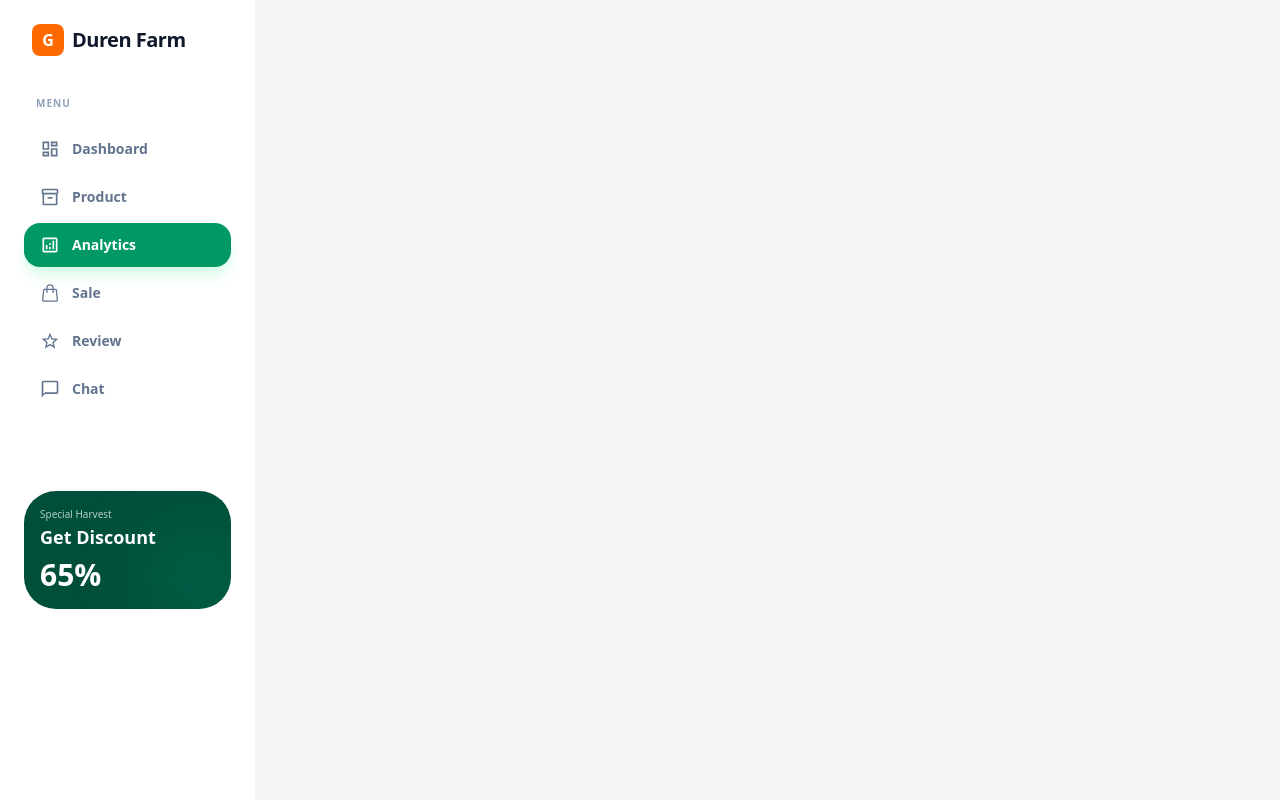
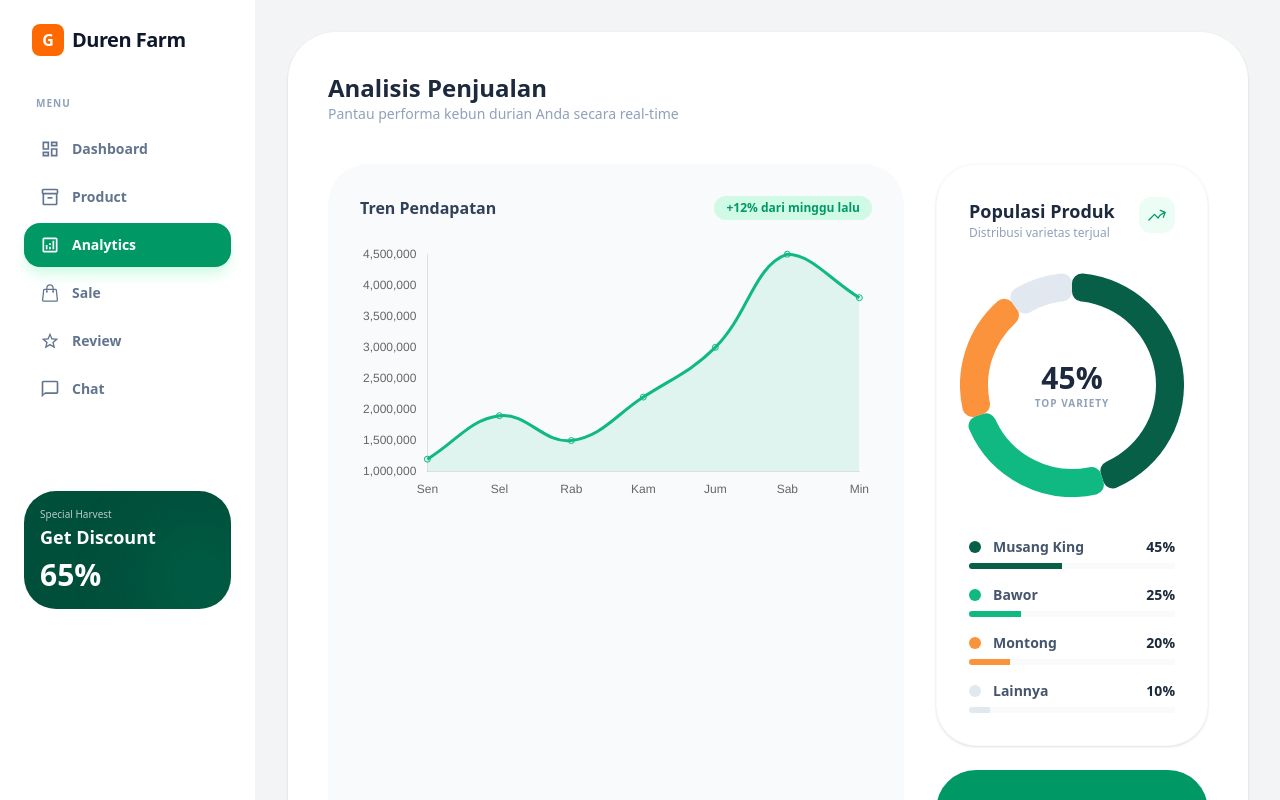
Before and after one commit to agrz4/duren-farm, a React (Vite) app: page /analytics in a window 1280 px wide. Shown: the top 800 px of the page. Built offline with nearby package versions, Linux system fonts and the light colour scheme.

Commit message:
feat(ui): add AnalyticsPage

```diff
--- a/package.json
+++ b/package.json
@@ -11,7 +11,9 @@
   },
   "dependencies": {
     "@tailwindcss/postcss": "^4.1.18",
+    "chart.js": "^4.5.1",
     "react": "^19.2.0",
+    "react-chartjs-2": "^5.3.1",
     "react-dom": "^19.2.0",
     "react-icons": "^5.5.0",
     "react-router-dom": "^7.11.0"
--- a/src/App.tsx
+++ b/src/App.tsx
@@ -3,6 +3,7 @@ import { BrowserRouter as Router, Routes, Route } from 'react-router-dom';
 import Sidebar from './components/Sidebar';
 import Dashboard from './pages/Dashboard';
 import ProductPage from './pages/ProductPage';
+import AnalyticsPage from './pages/AnalyticsPage';
 
 const App: React.FC = () => {
   return (
@@ -14,6 +15,7 @@ const App: React.FC = () => {
           <Routes>
             <Route path="/" element={<Dashboard />} />
             <Route path="/products" element={<ProductPage />} />
+            <Route path="/analytics" element={<AnalyticsPage />} />
           </Routes>
         </main>
       </div>
--- /dev/null
+++ b/src/pages/AnalyticsPage.tsx
@@ -0,0 +1,186 @@
+import React from 'react';
+import {
+    Chart as ChartJS,
+    CategoryScale,
+    LinearScale,
+    PointElement,
+    LineElement,
+    Title,
+    Tooltip,
+    Legend,
+    ArcElement,
+    Filler
+} from 'chart.js';
+import { Line, Doughnut } from 'react-chartjs-2';
+import { HiOutlineArrowTrendingUp } from 'react-icons/hi2';
+
+// Registrasi komponen Chart.js
+ChartJS.register(
+    CategoryScale,
+    LinearScale,
+    PointElement,
+    LineElement,
+    ArcElement,
+    Title,
+    Tooltip,
+    Legend,
+    Filler
+);
+
+const PopulationCard = () => {
+    const donutData = {
+        labels: ['Musang King', 'Bawor', 'Montong', 'Lainnya'],
+        datasets: [
+            {
+                data: [45, 25, 20, 10],
+                backgroundColor: ['#065f46', '#10b981', '#fb923c', '#e2e8f0'],
+                hoverOffset: 20, // Memberikan efek renggang saat hover
+                borderWidth: 0,
+                borderRadius: 10, // Membuat ujung potongan donat membulat
+            },
+        ],
+    };
+
+    const donutOptions = {
+        cutout: '75%', // Membuat lubang tengah lebih besar untuk kesan modern
+        plugins: {
+            legend: { display: false },
+            tooltip: {
+                backgroundColor: '#ffffff',
+                titleColor: '#1e293b',
+                bodyColor: '#64748b',
+                borderColor: '#e2e8f0',
+                borderWidth: 1,
+                padding: 12,
+                cornerRadius: 12,
+                titleFont: { size: 14, weight: 'bold' as const },
+                boxPadding: 4,
+                callbacks: {
+                    labelColor: function (context: any) {
+                        return {
+                            borderColor: 'transparent',
+                            backgroundColor: context.dataset.backgroundColor[context.dataIndex],
+                            borderRadius: 2
+                        }
+                    }
+                }
+            }
+        }
+    };
+
+    const categories = [
+        { name: 'Musang King', value: 45, color: 'bg-[#065f46]' },
+        { name: 'Bawor', value: 25, color: 'bg-[#10b981]' },
+        { name: 'Montong', value: 20, color: 'bg-[#fb923c]' },
+        { name: 'Lainnya', value: 10, color: 'bg-[#e2e8f0]' },
+    ];
+
+    return (
+        <div className="bg-white p-8 rounded-[2.5rem] border border-slate-50 shadow-sm">
+            <div className="flex justify-between items-start mb-8">
+                <div>
+                    <h3 className="text-lg font-bold text-slate-800">Populasi Produk</h3>
+                    <p className="text-xs text-slate-400">Distribusi varietas terjual</p>
+                </div>
+                <div className="p-2 bg-emerald-50 text-emerald-600 rounded-xl">
+                    <HiOutlineArrowTrendingUp size={20} />
+                </div>
+            </div>
+
+            <div className="relative flex justify-center mb-10">
+                <div className="w-56 h-56">
+                    <Doughnut data={donutData} options={donutOptions} />
+                </div>
+                {/* Angka di tengah donat */}
+                <div className="absolute inset-0 flex flex-col items-center justify-center pointer-events-none">
+                    <span className="text-3xl font-black text-slate-800">45%</span>
+                    <span className="text-[10px] font-bold text-slate-400 uppercase tracking-widest">Top Variety</span>
+                </div>
+            </div>
+
+            <div className="space-y-4">
+                {categories.map((cat, i) => (
+                    <div key={i} className="group cursor-default">
+                        <div className="flex justify-between items-center mb-1.5">
+                            <div className="flex items-center gap-3">
+                                <div className={`w-3 h-3 rounded-full ${cat.color} ring-4 ring-transparent group-hover:ring-slate-100 transition-all`} />
+                                <span className="text-sm font-semibold text-slate-600">{cat.name}</span>
+                            </div>
+                            <span className="text-sm font-black text-slate-800">{cat.value}%</span>
+                        </div>
+                        <div className="w-full bg-slate-50 h-1.5 rounded-full overflow-hidden">
+                            <div
+                                className={`h-full ${cat.color} transition-all duration-1000 ease-out`}
+                                style={{ width: `${cat.value}%` }}
+                            />
+                        </div>
+                    </div>
+                ))}
+            </div>
+        </div>
+    );
+};
+
+const AnalyticsPage: React.FC = () => {
+    // Data untuk Grafik Penjualan (Line Chart)
+    const salesData = {
+        labels: ['Sen', 'Sel', 'Rab', 'Kam', 'Jum', 'Sab', 'Min'],
+        datasets: [
+            {
+                label: 'Penjualan Mingguan (Rp)',
+                data: [1200000, 1900000, 1500000, 2200000, 3000000, 4500000, 3800000],
+                borderColor: '#10b981', // Emerald 500
+                backgroundColor: 'rgba(16, 185, 129, 0.1)',
+                fill: true,
+                tension: 0.4, // Membuat garis melengkung halus
+            },
+        ],
+    };
+
+    // Data untuk Distribusi Produk (Doughnut Chart)
+
+
+    const options = {
+        responsive: true,
+        plugins: {
+            legend: { display: false },
+        },
+        scales: {
+            y: { grid: { display: false } },
+            x: { grid: { display: false } },
+        },
+    };
+
+    return (
+        <div className="bg-white rounded-[3rem] p-10 shadow-sm min-h-screen">
+            <div className="mb-10">
+                <h2 className="text-2xl font-bold text-slate-800">Analisis Penjualan</h2>
+                <p className="text-sm text-slate-400">Pantau performa kebun durian Anda secara real-time</p>
+            </div>
+
+            <div className="grid grid-cols-12 gap-8">
+                {/* Grafik Utama */}
+                <div className="col-span-12 lg:col-span-8 bg-slate-50 p-8 rounded-[2.5rem]">
+                    <div className="flex justify-between items-center mb-6">
+                        <h3 className="font-bold text-slate-700">Tren Pendapatan</h3>
+                        <span className="text-xs bg-emerald-100 text-emerald-600 px-3 py-1 rounded-full font-bold">+12% dari minggu lalu</span>
+                    </div>
+                    <Line data={salesData} options={options} />
+                </div>
+
+                {/* Grafik Lingkaran & Info Ringkas */}
+                <div className="col-span-12 lg:col-span-4 space-y-6">
+                    <PopulationCard />
+
+                    <div className="bg-emerald-600 p-8 rounded-[2.5rem] text-white">
+                        <p className="text-xs opacity-80 uppercase font-bold tracking-widest">Target Bulanan</p>
+                        <h4 className="text-3xl font-black mt-2">Rp 50M</h4>
+                        <p className="text-[10px] mt-4 opacity-70 italic">*Tersisa 4 hari lagi untuk mencapai target</p>
+                    </div>
+                </div>
+            </div>
+        </div>
+    );
+};
+
+export default AnalyticsPage;
```
Also changed, not shown: 1 other file (tests, documents, lock files or other folders).
